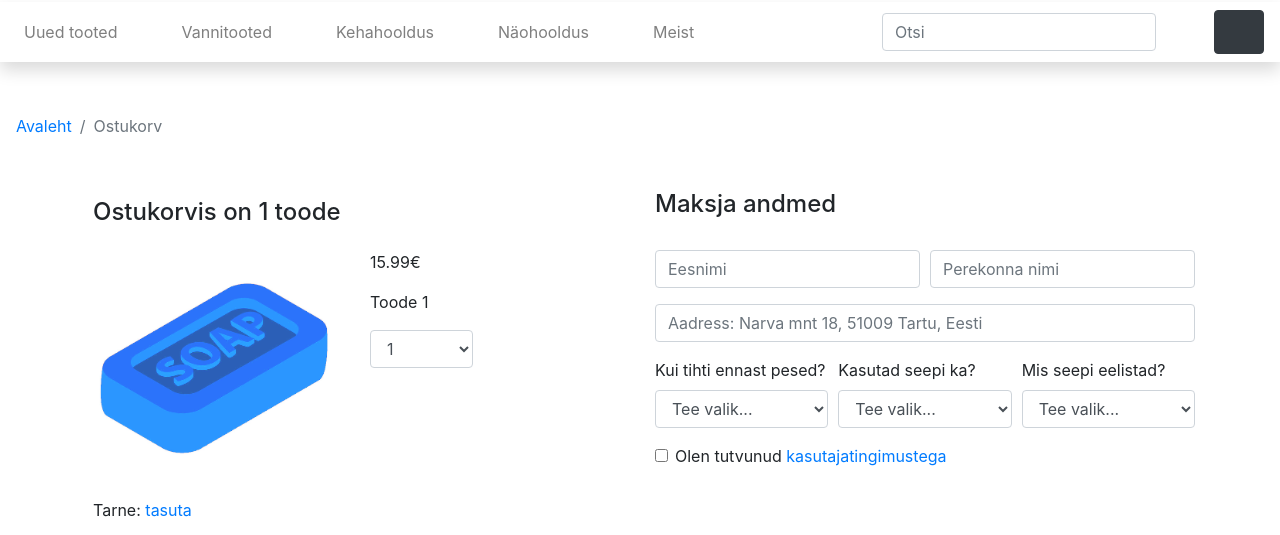
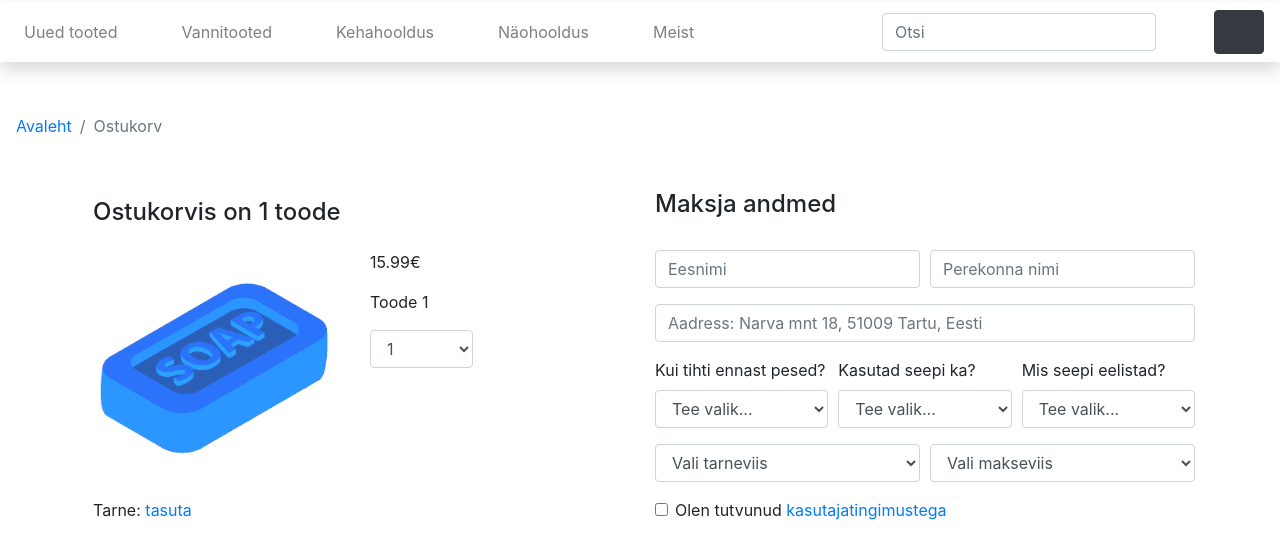
Before and after one commit to jee7/soap-website, a plain HTML site: page cart.html in a window 1280 px wide. Shown: the part 254-789 px from the top of the page. Drawn offline with nearby package versions, Linux system fonts and the light colour scheme.

Commit message:
Added transport and payment options.

```diff
--- a/cart.html
+++ b/cart.html
@@ -158,6 +158,29 @@
                                     </select>
                                 </div>
                             </div>
+                            <div class="form-row">
+                                <div class="form-group col-md-6">
+                                    <select id="inputTransport" class="form-control">
+                                        <option selected>Vali tarneviis</option>
+                                        <option>Sõiduauto</option>
+                                        <option>Veoauto</option>
+                                        <option>Rong</option>
+                                        <option>Metroo</option>
+                                        <option>Lennuk</option>
+                                        <option>Kuller</option>
+                                    </select>
+                                </div>
+                                <div class="form-group col-md-6">
+                                    <select id="inputPayment" class="form-control">
+                                        <option selected>Vali makseviis</option>
+                                        <option>VISA</option>
+                                        <option>PayPal</option>
+                                        <option>Kohapeal sularahas</option>
+                                        <option>Jätan raha kokkulepitud asukohta</option>
+                                        <option>Maksan haltuuras</option>
+                                    </select>
+                                </div>
+                            </div>
                             <div class="form-group">
                                 <div class="form-check">
                                     <input class="form-check-input" type="checkbox" id="gridCheck">
```
